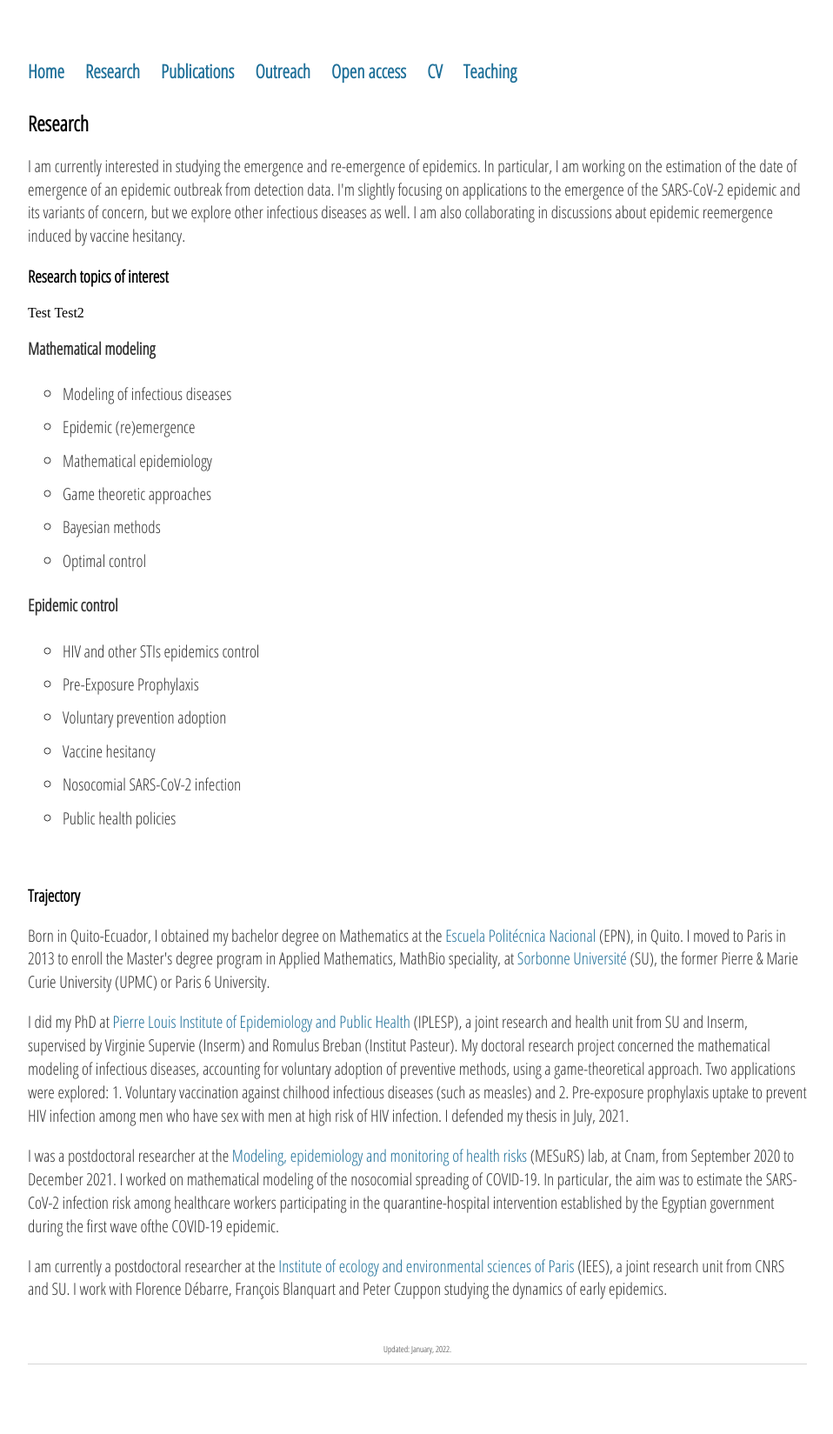
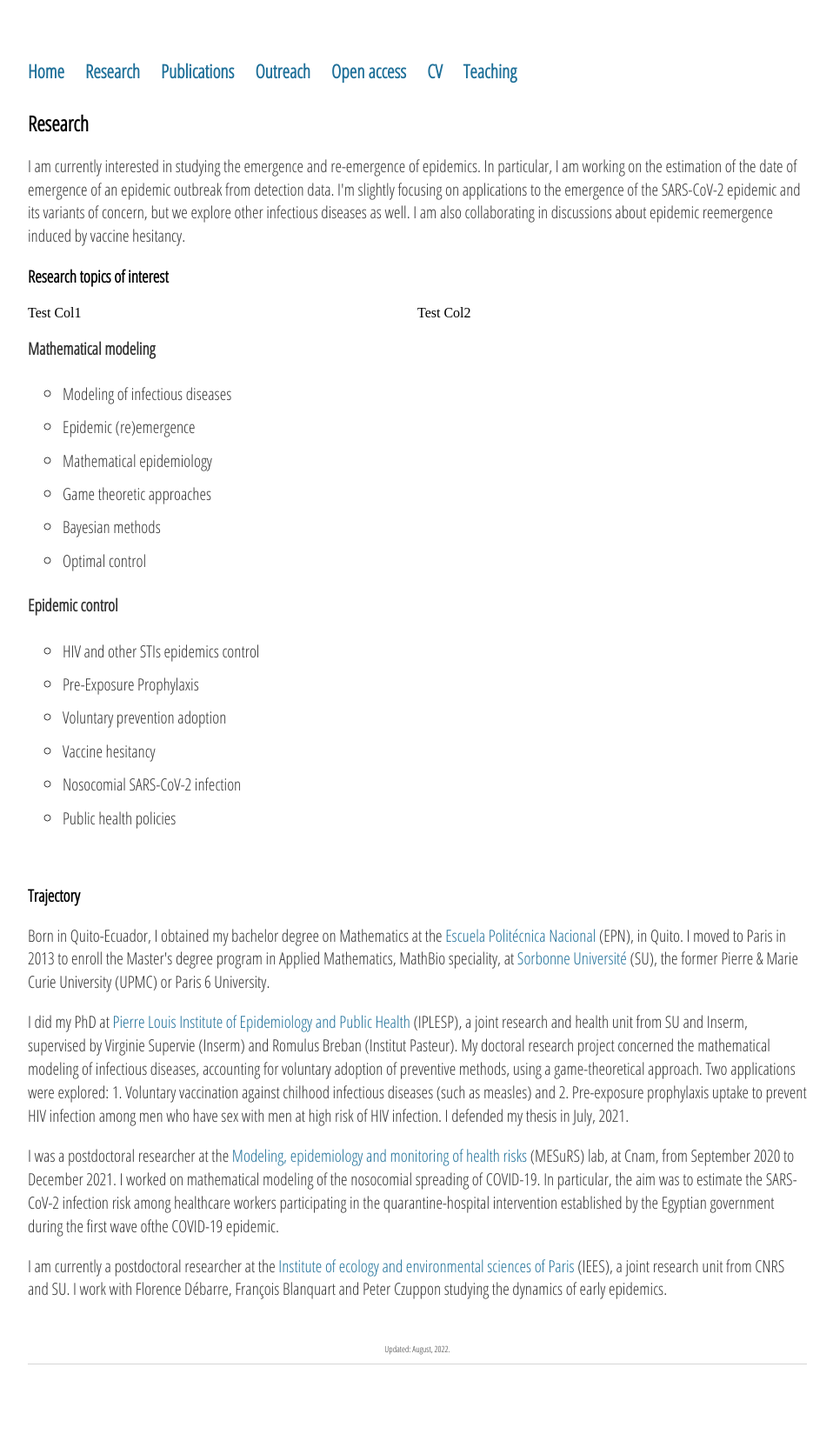
Before and after one commit to sjijon/sjijon.github.io, a Jekyll site: the page built from research.html, in a window 1280 px wide. Shown: the whole page at 87% size, without its empty margins (160-1118 px from the left). Built offline with Jekyll 4.4.1, drawn with Linux system fonts in a browser that asks for light colours; nearby versions of some CDN libraries.

Commit message:
Test columns

```diff
--- a/research.html
+++ b/research.html
@@ -11,10 +11,8 @@ title: Research
 
 <h3>Research topics of interest</h3>
 <div class="row">
-	<div class="column"></div>
-	Test
-	<div class="column"></div>
-	Test2
+	<div class="column">Test Col1</div>
+	<div class="column">Test Col2</div>
   </div>
 
 <p><strong>Mathematical modeling</strong></p>
@@ -71,6 +69,6 @@ title: Research
 	</p>
 <br>
 <p style="font-size:10px;text-align:center;">
-		Updated: January, 2022.
+		Updated: August, 2022.
 	</p>
 </div><!-- /.blurb -->
```
